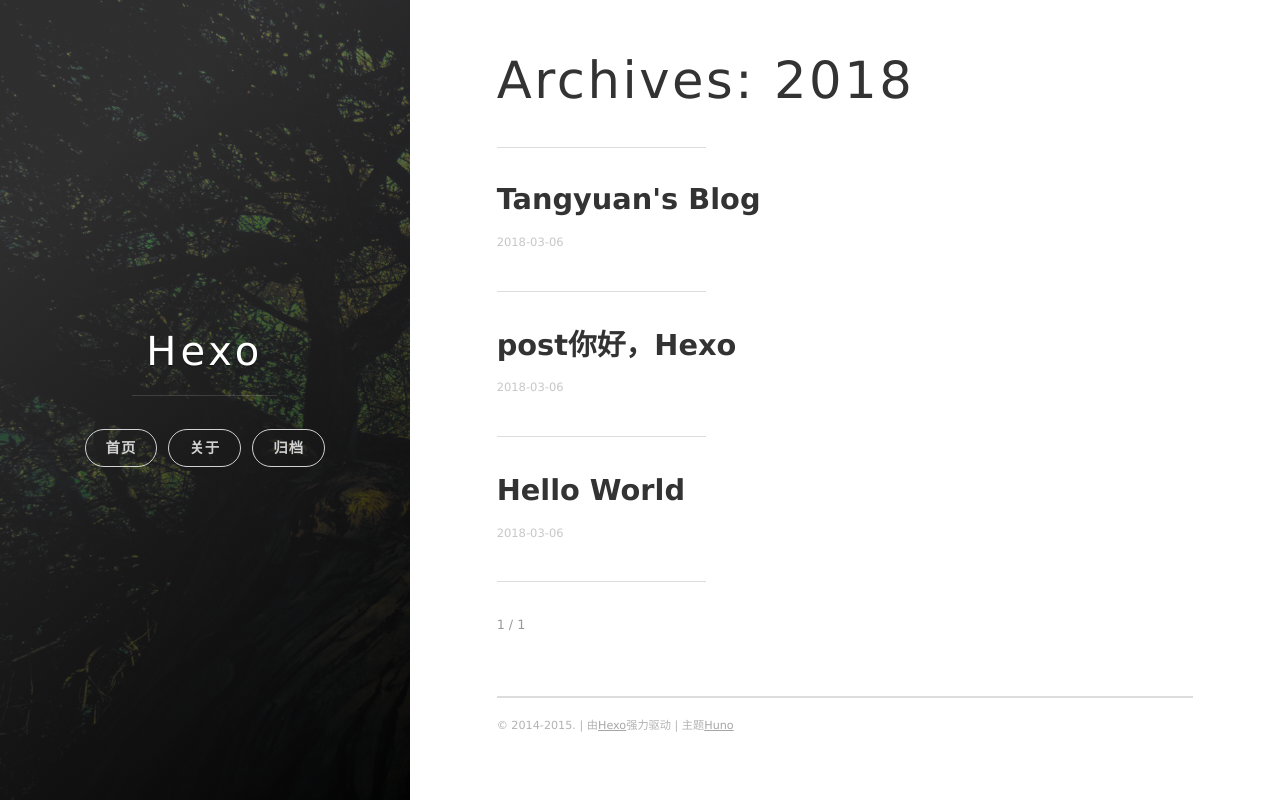
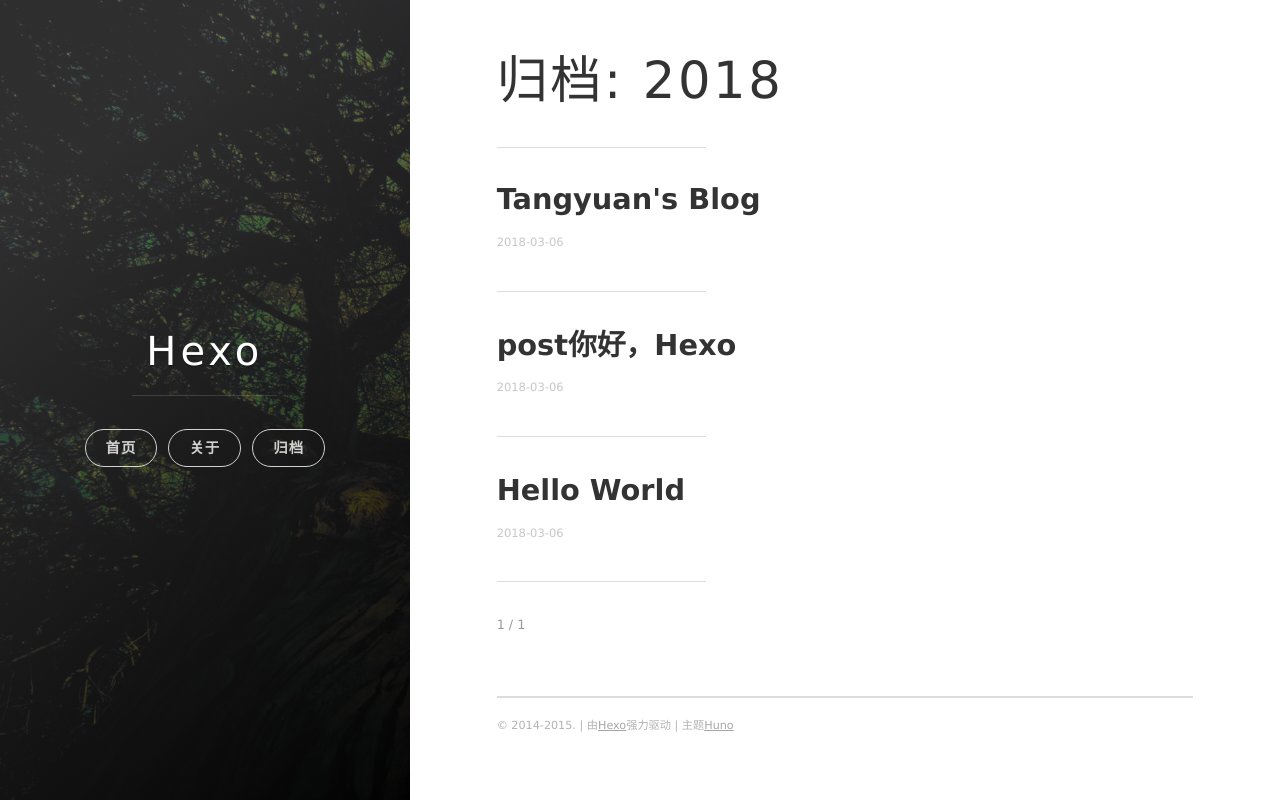
Before and after one commit to Chraler/chraler.github.io, a plain HTML site: page archives/2018/index.html in a window 1280 px wide. Drawn offline with nearby package versions, Linux system fonts and the light colour scheme; some packages are replaced by stand-ins of ours.

Commit message:
Site updated: 2018-03-06 22:02:50

```diff
--- a/archives/2018/index.html
+++ b/archives/2018/index.html
@@ -7,7 +7,7 @@
 
 
     <title>
-      Archives: 2018
+      归档: 2018
     </title>
 
     <meta name="viewport" content="width=device-width, initial-scale=1, maximum-scale=1, user-scalable=no">
@@ -17,11 +17,11 @@
 
 
     <meta property="og:type" content="website">
-<meta property="og:title" content="Archives: 2018">
+<meta property="og:title" content="归档: 2018">
 <meta property="og:url" content="http://yoursite.com/archives/2018/index.html">
 <meta property="og:site_name" content="Hexo">
 <meta name="twitter:card" content="summary">
-<meta name="twitter:title" content="Archives: 2018">
+<meta name="twitter:title" content="归档: 2018">
 
 
 
@@ -142,7 +142,7 @@ classes that you can use:
 
 
 
-  <h1 class="archive-title">Archives: 2018</h1>
+  <h1 class="archive-title">归档: 2018</h1>
   <hr class="post-list__divider" />
 
 
```
Also changed, not shown: archives/2018/03/index.html (+4 -4 lines), archives/index.html (+3 -3 lines).
